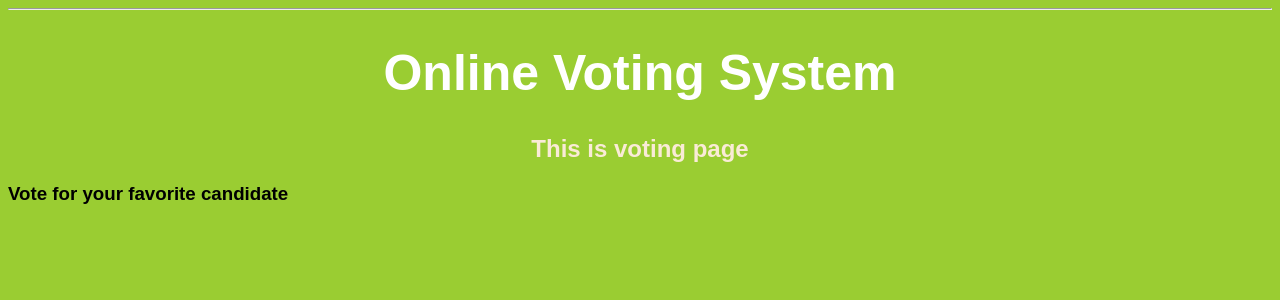
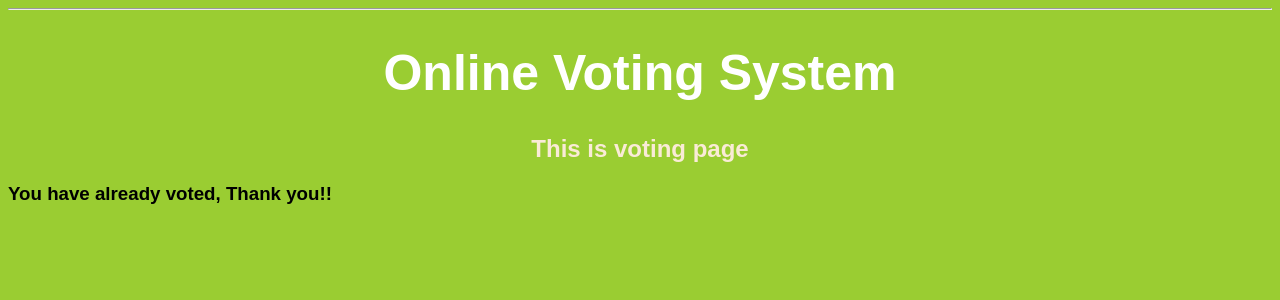
Before and after one commit to MShrinath/PFSD_OVS, a Django app: page /vote in a window 1280 px wide. Shown: the part 31-331 px from the top of the page. Run offline with Django 5.2, Linux system fonts and the light colour scheme; a user stored in the database is signed in; tables that the repository leaves empty hold one stand-in row (values such as "Sample post"); some web fonts are replaced.

Commit message:
ty for voting

```diff
--- a/OVS/templates/vote.html
+++ b/OVS/templates/vote.html
@@ -13,6 +13,8 @@
                 <input type="submit" value="Log In">
             </form>
         </div>
+        {% elif user.is_voted %}
+        <h3>You have already voted, Thank you!!</h3>
         {% else %}
         <h3>Vote for your favorite candidate</h3>
         {% endif %}
```
